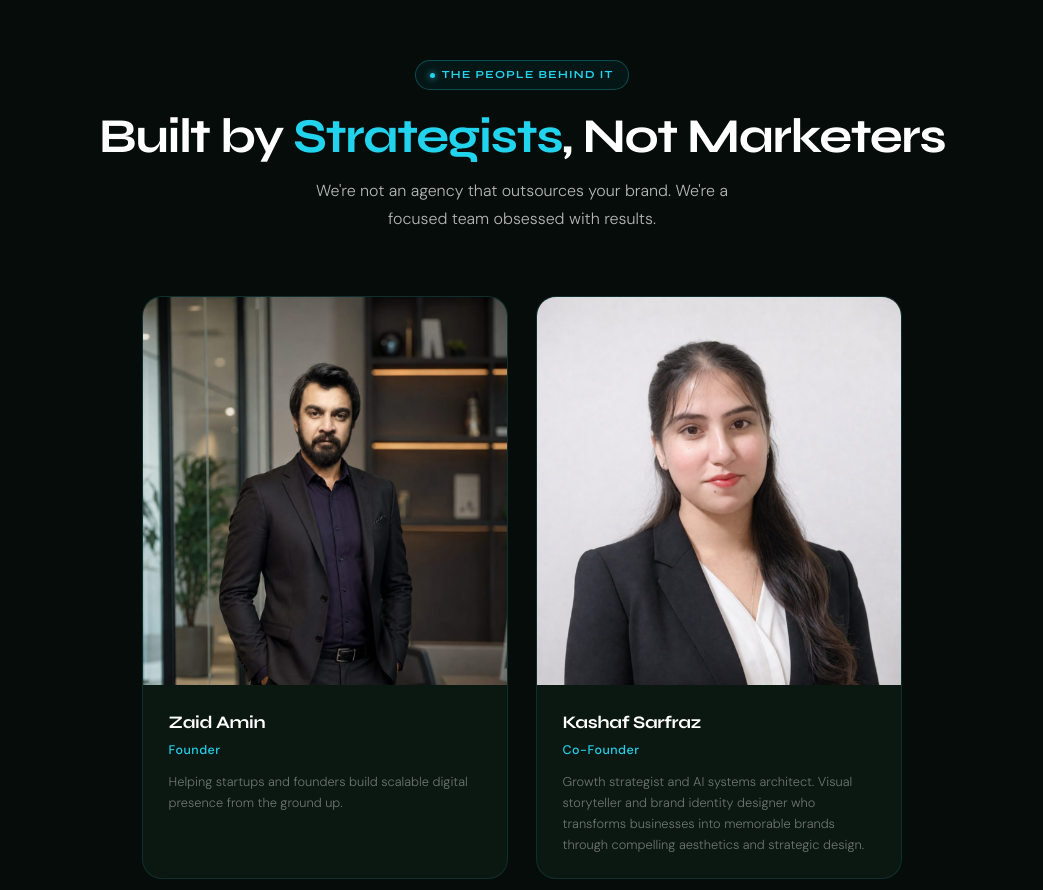
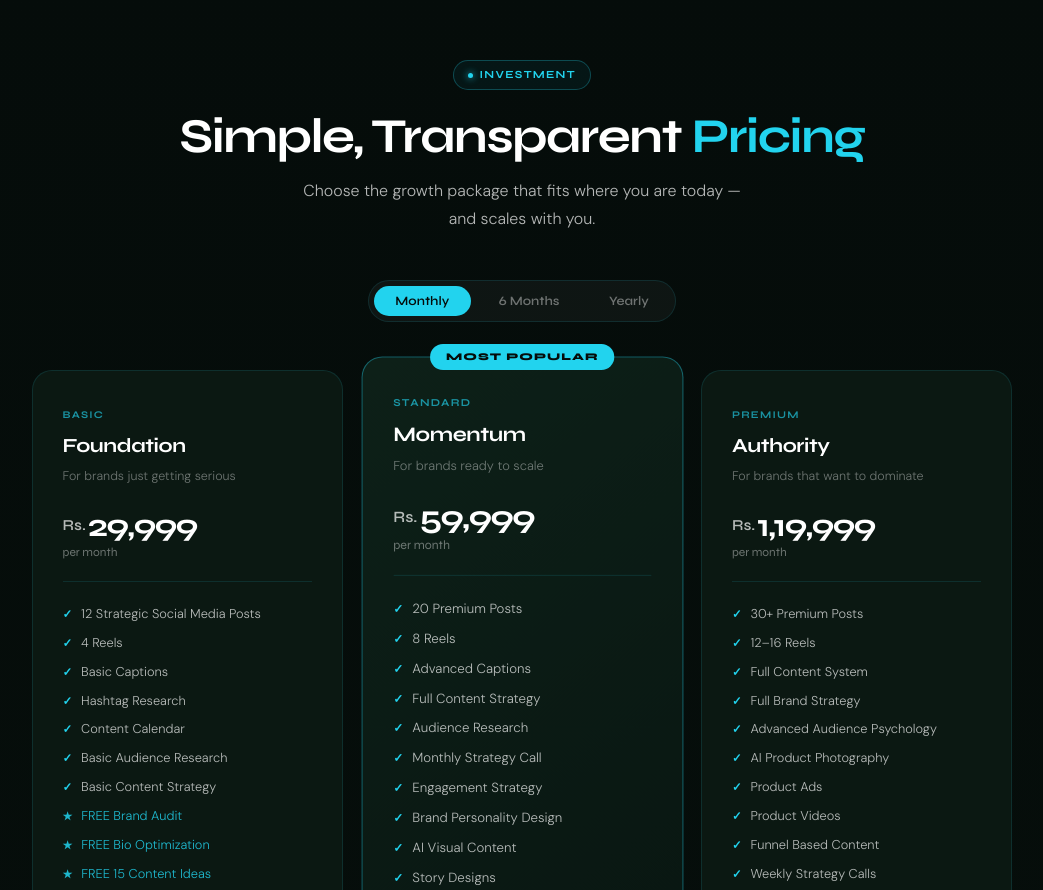
Before and after one commit to tales-0102/Averon-tech, a plain HTML site: page index.html in a window 1280 px wide. Shown: the part 8702-9592 px from the top of the page, without its empty margins (118-1161 px from the left). Drawn offline with nearby package versions, Linux system fonts and the light colour scheme.

Commit message:
some fixes

```diff
--- a/index.html
+++ b/index.html
@@ -959,7 +959,7 @@ footer{padding:3rem 0;border-top:1px solid var(--border);}
 </section>
 
 <!-- ══ TEAM ══════════════════════════════ -->
-<section id="team">
+<!-- <section id="team">
   <div class="container">
     <div class="team-head rv">
       <div class="chip">The People Behind It</div>
@@ -980,7 +980,7 @@ footer{padding:3rem 0;border-top:1px solid var(--border);}
       </div>
     </div>
   </div>
-</section>
+</section> -->
 
 <!-- ══ PRICING ══════════════════════════════ -->
 <section id="pricing">
```
Also changed, not shown: image/img2.jpg (deleted).
